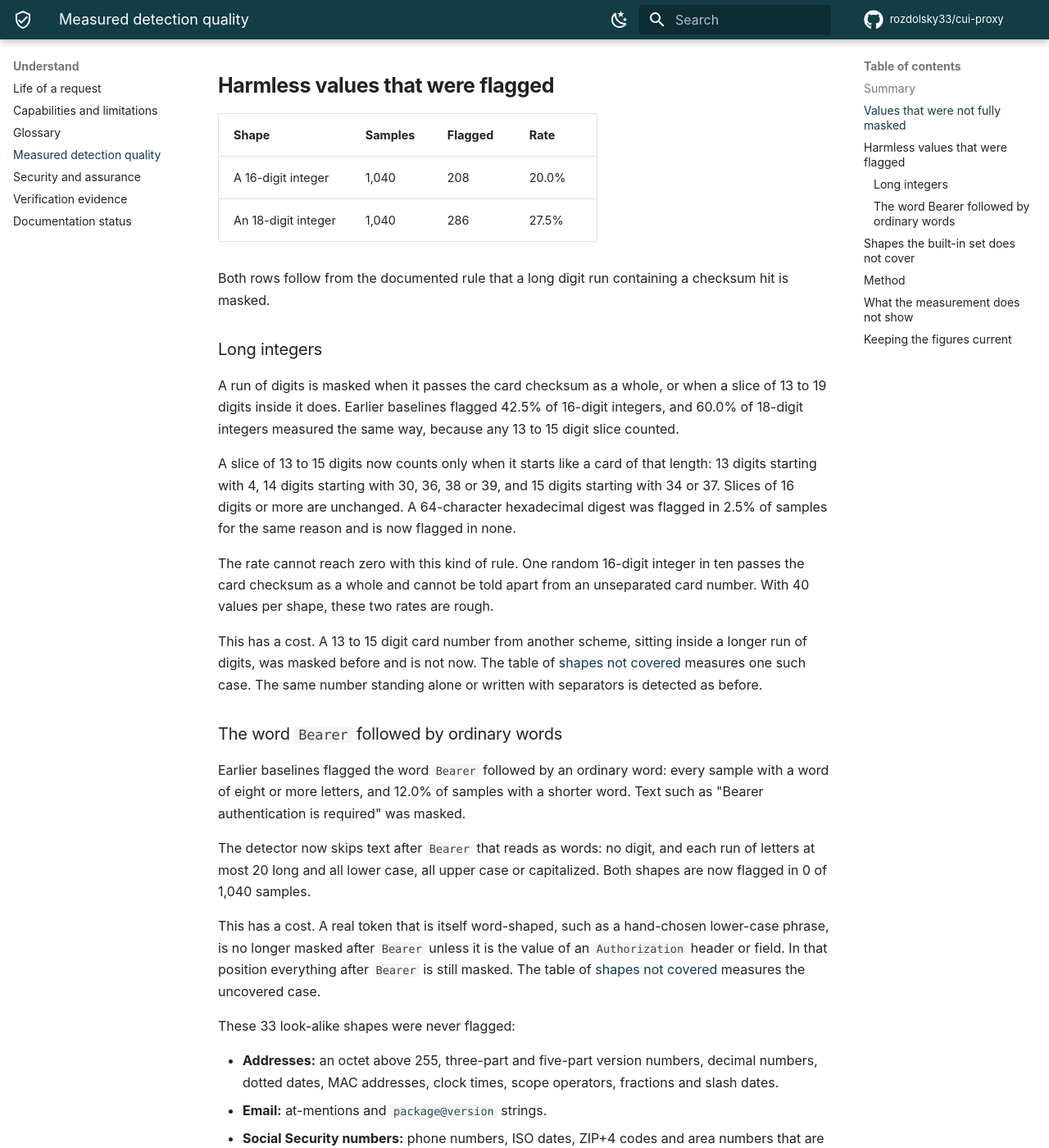
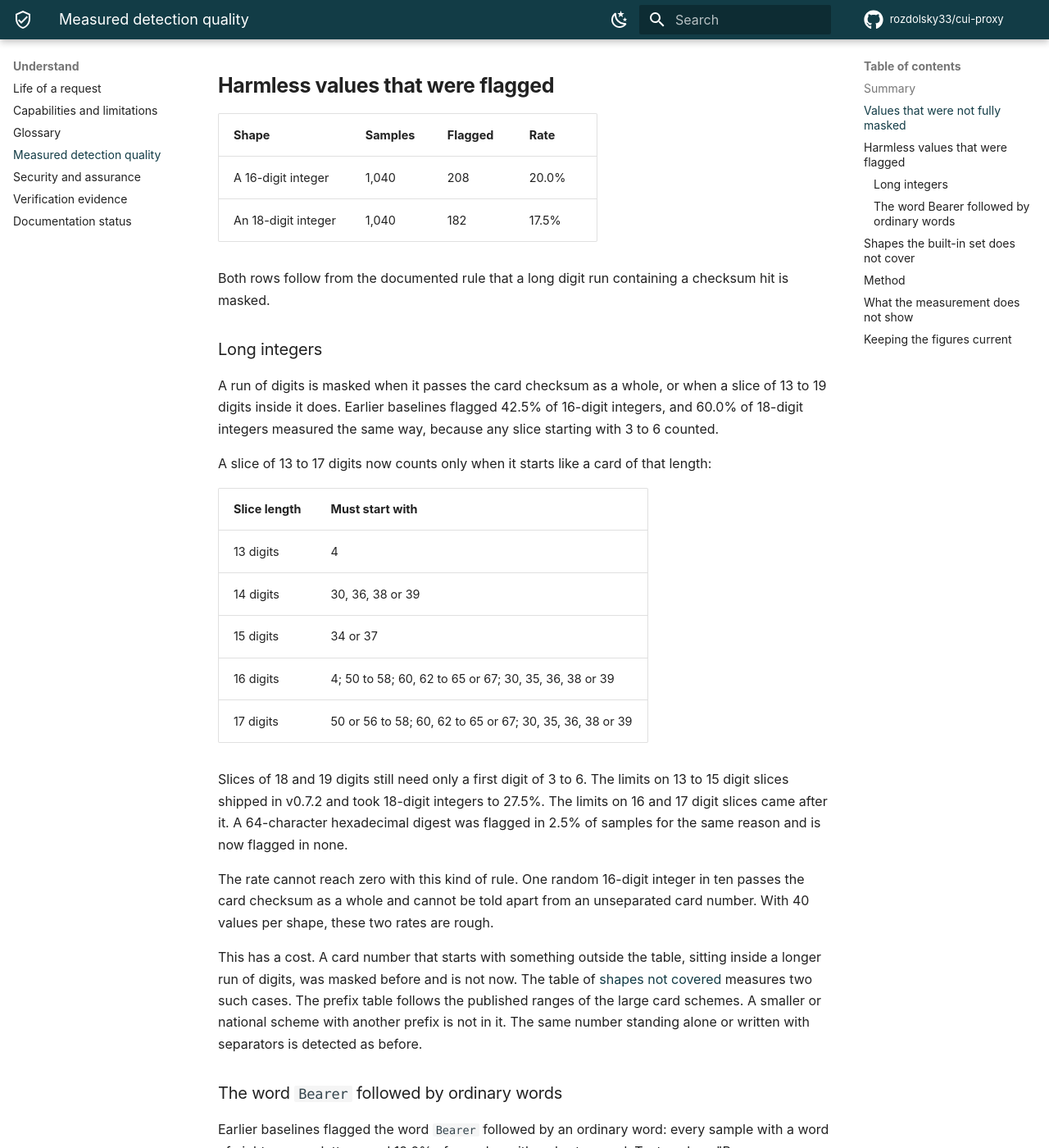
Before and after one commit to rozdolsky33/cui-proxy, an MkDocs documentation site: the page built from docs/detection-quality.md, in a window 1280 px wide and 1400 px high, scrolled down 2300 px. Shown: the whole window at 82% size. Built offline with MkDocs 1.6.1 and Material for MkDocs 9.7.7, drawn with Linux system fonts in a browser that asks for light colours; comment, search, counter and statistics services are not loaded; the version menu is left out; some of the changed text lies outside the part shown.

Commit message:
fix(detect): require a card prefix for 16 and 17 digit slices of digit runs
A 16 or 17 digit slice of a longer digit run counted as a card when it
started with 3-6 and passed the Luhn test. Limit those slices to prefixes
that cards of that length use: for 16 digits 4, 50-58, 60, 62-65, 67, 30,
35, 36, 38 and 39; for 17 digits the same list without 4 and 51-55.

Whole runs and slices of 18 and 19 digits are unchanged. A 16-digit number
with another prefix inside a longer digit run is no longer masked; the
evaluation corpus measures that case.

Co-Authored-By: Claude Fable 5.2 <noreply@anthropic.com>

```diff
--- a/docs/detection-quality.md
+++ b/docs/detection-quality.md
@@ -34,8 +34,8 @@ Measured on the detectors at the commit that last changed
 | `ssn` | 4 | 4,160 | 0 | 0.0% |
 | `card` | 2 | 2,080 | 0 | 0.0% |
 | `secret` | 5 | 3,360 | 0 | 0.0% |
-| Other ordinary values | 12 | 12,480 | 494 | 4.0% |
-| All | 35 | 34,560 | 494 | 1.4% |
+| Other ordinary values | 12 | 12,480 | 390 | 3.1% |
+| All | 35 | 34,560 | 390 | 1.1% |
 
 Every shape counts equally in these totals. A family's rate therefore
 depends on which shapes were chosen, not on how often each occurs in real
@@ -67,7 +67,7 @@ describes that behavior.
 | Shape | Samples | Flagged | Rate |
 |---|---|---|---|
 | A 16-digit integer | 1,040 | 208 | 20.0% |
-| An 18-digit integer | 1,040 | 286 | 27.5% |
+| An 18-digit integer | 1,040 | 182 | 17.5% |
 
 Both rows follow from the documented rule that a long digit run containing a
 checksum hit is masked.
@@ -77,23 +77,36 @@ checksum hit is masked.
 A run of digits is masked when it passes the card checksum as a whole, or
 when a slice of 13 to 19 digits inside it does. Earlier baselines flagged
 42.5% of 16-digit integers, and 60.0% of 18-digit integers measured the same
-way, because any 13 to 15 digit slice counted.
+way, because any slice starting with 3 to 6 counted.
 
-A slice of 13 to 15 digits now counts only when it starts like a card of
-that length: 13 digits starting with 4, 14 digits starting with 30, 36, 38
-or 39, and 15 digits starting with 34 or 37. Slices of 16 digits or more are
-unchanged. A 64-character hexadecimal digest was flagged in 2.5% of samples
-for the same reason and is now flagged in none.
+A slice of 13 to 17 digits now counts only when it starts like a card of
+that length:
+
+| Slice length | Must start with |
+|---|---|
+| 13 digits | 4 |
+| 14 digits | 30, 36, 38 or 39 |
+| 15 digits | 34 or 37 |
+| 16 digits | 4; 50 to 58; 60, 62 to 65 or 67; 30, 35, 36, 38 or 39 |
+| 17 digits | 50 or 56 to 58; 60, 62 to 65 or 67; 30, 35, 36, 38 or 39 |
+
+Slices of 18 and 19 digits still need only a first digit of 3 to 6. The
+limits on 13 to 15 digit slices shipped in v0.7.2 and took 18-digit integers
+to 27.5%. The limits on 16 and 17 digit slices came after it. A 64-character
+hexadecimal digest was flagged in 2.5% of samples for the same reason and is
+now flagged in none.
 
 The rate cannot reach zero with this kind of rule. One random 16-digit
 integer in ten passes the card checksum as a whole and cannot be told apart
 from an unseparated card number. With 40 values per shape, these two rates
 are rough.
 
-This has a cost. A 13 to 15 digit card number from another scheme, sitting
-inside a longer run of digits, was masked before and is not now. The table of
-[shapes not covered](#shapes-the-built-in-set-does-not-cover) measures one
-such case. The same number standing alone or written with separators is
+This has a cost. A card number that starts with something outside the table,
+sitting inside a longer run of digits, was masked before and is not now. The
+table of [shapes not covered](#shapes-the-built-in-set-does-not-cover)
+measures two such cases. The prefix table follows the published ranges of
+the large card schemes. A smaller or national scheme with another prefix is
+not in it. The same number standing alone or written with separators is
 detected as before.
 
 ### The word `Bearer` followed by ordinary words
@@ -146,6 +159,7 @@ defect in a documented claim. If they matter to you, add
 | Token with a short prefix and a dash | 1,040 | 0 |
 | 32-character hexadecimal string | 1,040 | 0 |
 | 13-digit card-like number starting with 5 or 6, inside a longer digit run | 1,040 | 0 |
+| 16-digit card-like number starting with 31, 33, 59, 61, 66 or 69, inside a longer digit run | 1,040 | 26 |
 
 The lowercase `bearer` form is not stated in the rules guide, and it was
 masked in every sample.
@@ -176,8 +190,8 @@ corpus of this kind can measure them:
   punctuation directly before or after, and non-ASCII neighbors. There are
   35 contexts in total. Values that span lines use three multi-line
   contexts.
-- **Scale.** 40 values per shape. 54 positive shapes and 35 negative shapes
-  give 87,000 samples.
+- **Scale.** 40 values per shape. 56 positive shapes and 35 negative shapes
+  give 89,080 samples.
 - **Scoring.** A positive is fully masked, partly masked or missed, by the
   bytes that detected spans cover. A negative is flagged when any span
   touches it.
```
Also changed, not shown: other parts of docs/detection-quality.md (+2 -2 lines), docs/maintaining.md (+1 -0 lines), docs/rules.md (+3 -2 lines), 7 other files.
